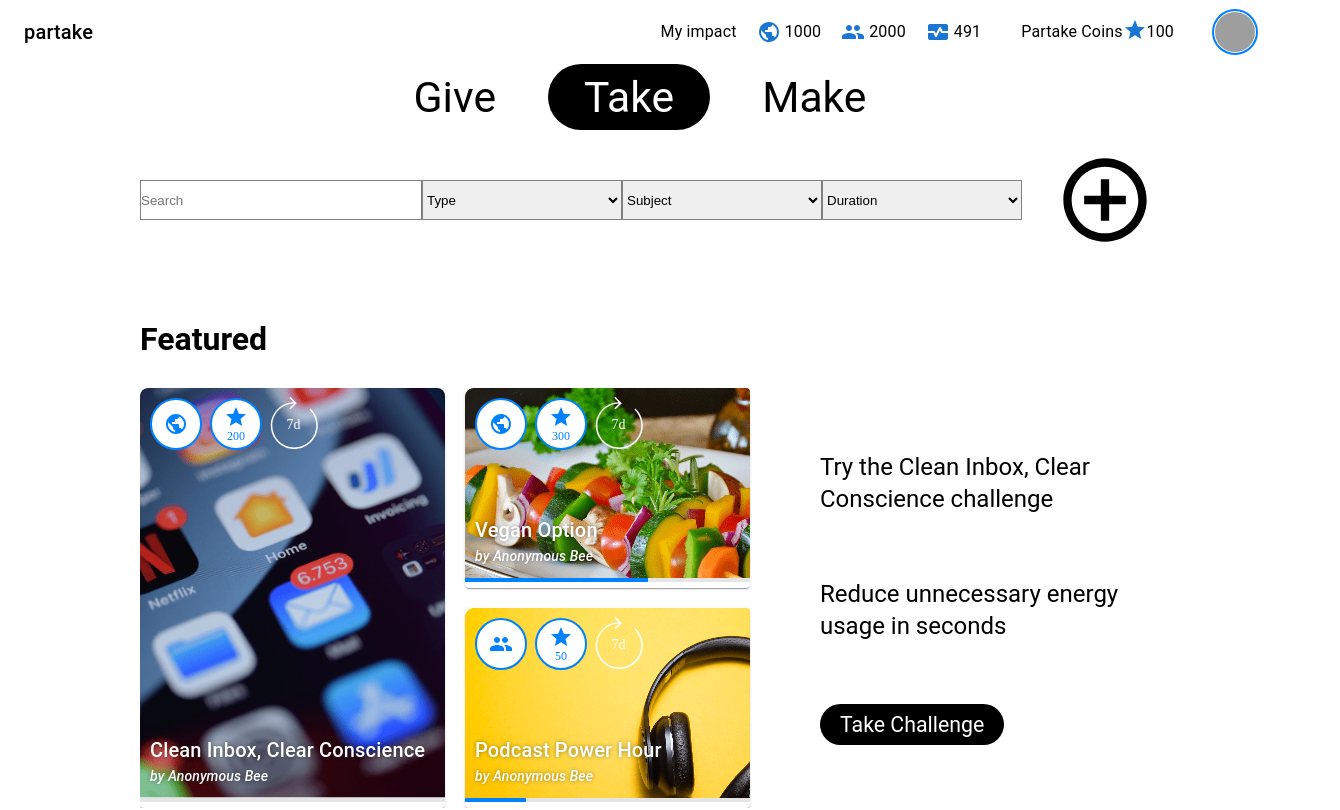
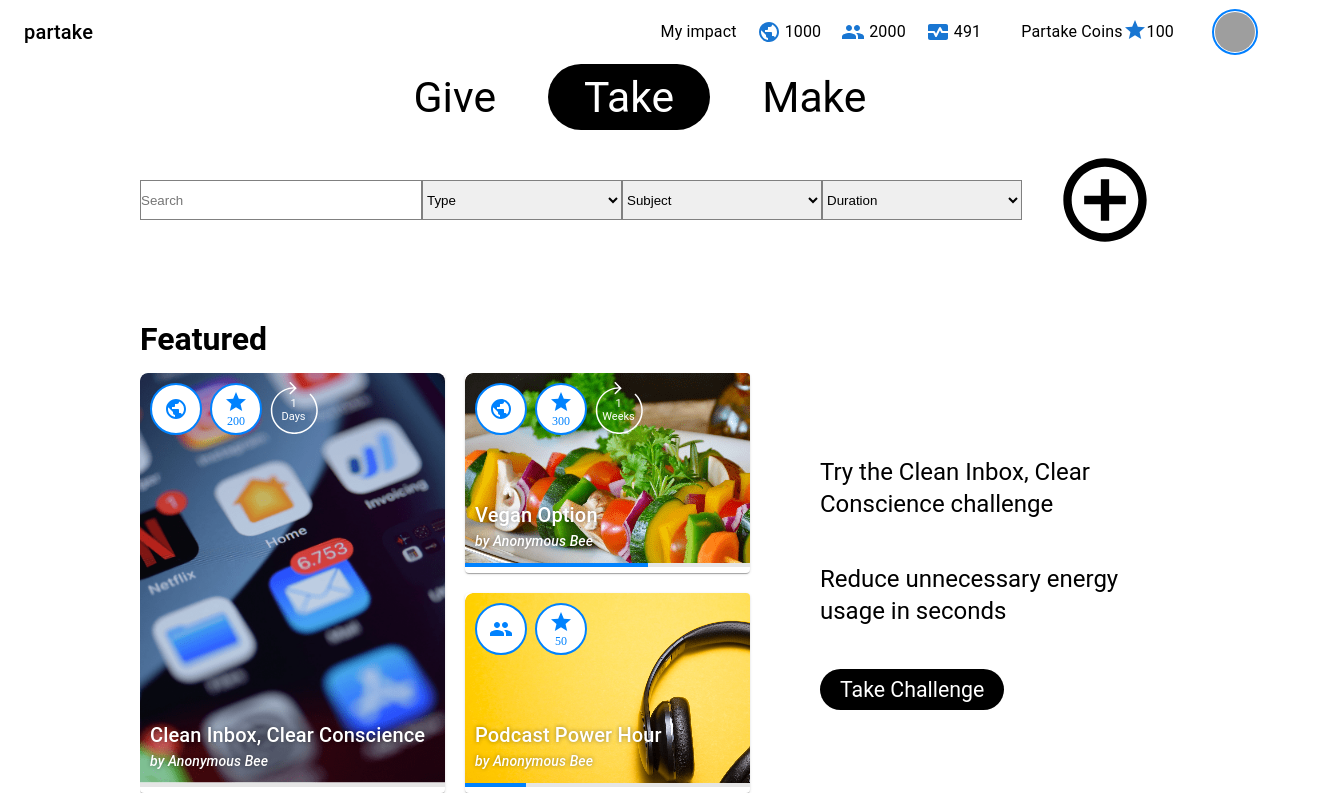
Before and after one commit to Maayan99/partake, a Next.js app in the folder frontend/: page /take in a window 1280 px wide. Shown: the top 810 px of the page, 1340 px wide, since content can reach past the window. Built offline with nearby package versions, Linux system fonts and the light colour scheme; grey boxes are pictures that could not be loaded.

Commit message:
Moved challenge icons to separate file and directory

```diff
--- /dev/null
+++ b/frontend/src/components/cards/challengeIcons/challengeIcons.js
@@ -0,0 +1,55 @@
+import styles from "@components/components/cards/challengeIcons/challengeIcons.module.css";
+import StarIcon from "@mui/icons-material/Star";
+import MonitorHeartIcon from "@mui/icons-material/MonitorHeart";
+import PeopleIcon from "@mui/icons-material/People";
+import PublicIcon from "@mui/icons-material/Public";
+
+
+export default function ChallengeIcons({impactType, coins, duration}) {
+    const getDurationText = () => {
+        console.log(duration);
+        if (duration < 60) {
+            return `${duration} Minutes`;
+        } else if (duration < 1440) {
+            return `${duration / 60} Hours`;
+        } else if (duration < 10080) {
+            return `${duration / 1440} Days`;
+        } else {
+            return `${duration / 10080} Weeks`;
+        }
+    }
+
+
+    const getImpactIcon = () => {
+        switch (impactType) {
+            case 'Wellness':
+                return <MonitorHeartIcon/>;
+            case 'Social':
+                return <PeopleIcon/>;
+            case 'Environment':
+                return <PublicIcon/>;
+            default:
+                return null;
+        }
+    };
+
+
+    return (
+        <div className={styles["icons-container"]}>
+            {impactType ? <div className={`${styles["icon"]} ${styles["impact-icon"]}`}>{getImpactIcon()}</div> : <></>}
+            <div className={`${styles["icon"]} ${styles["coins-icon"]}`}>
+                <StarIcon/>
+                <span className={styles["coins-number"]}>{coins}</span>
+            </div>
+            {duration ?
+                <div className={`${styles["icon"]} ${styles["duration-icon"]}`}>
+                    <svg className={styles["arrow-icon"]} viewBox="0 0 155 163">
+                        <path
+                            d="M133.68,37.545c-0.925-0.925-2.429-0.925-3.353,0c-0.931,0.931-0.931,2.434,0,3.359 C143.334,53.918,150.5,71.216,150.5,89.618c0,37.985-30.902,68.882-68.888,68.882c-37.979,0-68.882-30.902-68.882-68.882 c0-37.788,30.592-68.541,68.303-68.858L67.209,34.58c-0.931,0.925-0.931,2.429,0,3.359c0.459,0.465,1.074,0.698,1.677,0.698 s1.211-0.233,1.677-0.698l18.623-18.623L70.562,0.694c-0.931-0.925-2.429-0.925-3.353,0c-0.931,0.931-0.931,2.434,0,3.359 L79.25,16.088C39.743,17.359,7.987,49.801,7.987,89.606c0,40.605,33.027,73.637,73.631,73.637 c40.611,0,73.637-33.033,73.637-73.631C155.256,69.939,147.588,51.454,133.68,37.545z"/>
+                    </svg>
+                    <p className={styles["duration-text"]}>{getDurationText()}</p>
+                </div>
+            : <></>}
+        </div>
+    )
+}
--- /dev/null
+++ b/frontend/src/components/cards/challengeIcons/challengeIcons.module.css
@@ -0,0 +1,61 @@
+
+.icons-container {
+    top: 8px;
+    left: 8px;
+    display: flex;
+    gap: 8px;
+    margin: 10px 0 0 10px;
+}
+
+.icon {
+    display: flex;
+    flex-direction: column;
+    justify-content: center;
+    align-items: center;
+    background-color: white;
+    border: 2px solid #0082FE;
+    border-radius: 50%;
+    padding: 4px;
+    width: 40px;
+    height: 40px;
+    color: #0082FE;
+}
+
+.impact-icon {
+    position: relative;
+}
+
+.coins-icon {
+    position: relative;
+}
+
+.coins-number {
+    font-size: 12px;
+}
+
+.duration-icon {
+    border: none;
+    position: relative;
+    background: transparent;
+    padding: 0px;
+    margin-top: -1px;
+    margin-left: -3px;
+    width: 52px;
+    height: 52px;
+    color: white;
+}
+
+.arrow-icon {
+    fill: white;
+    width: 52px;
+    height: 52px;
+}
+
+.duration-text {
+    position: absolute;
+    text-align: center;
+    top: 53%;
+    left: 51%;
+    transform: translate(-50%, -50%);
+    font-size: 11px;
+}
--- a/frontend/src/components/cards/largeChallengeCard/largeChallengeCard.js
+++ b/frontend/src/components/cards/largeChallengeCard/largeChallengeCard.js
@@ -1,27 +1,15 @@
 import React from 'react';
-import {Card, CardContent, CardMedia, Typography, LinearProgress} from '@mui/material';
+import {Card, CardContent, CardMedia, Typography, LinearProgress, duration} from '@mui/material';
 import MonitorHeartIcon from '@mui/icons-material/MonitorHeart';
 import PeopleIcon from '@mui/icons-material/People';
 import PublicIcon from '@mui/icons-material/Public';
 import StarIcon from '@mui/icons-material/Star';
 
 import styles from "./largeChallengeCard.module.css"
+import ChallengeIcons from "@components/components/cards/challengeIcons/challengeIcons";
 
 const LargeChallengeCard = ({challenge}) => {
-    const {id, coverImage, title, author, impactType, coins, progress} = challenge;
-
-    const getImpactIcon = () => {
-        switch (impactType) {
-            case 'Wellness':
-                return <MonitorHeartIcon/>;
-            case 'Social':
-                return <PeopleIcon/>;
-            case 'Environment':
-                return <PublicIcon/>;
-            default:
-                return null;
-        }
-    };
+    const {id, coverImage, title, author, impactType, coins, progress, duration} = challenge;
 
     const handleClick = () => {
         window.location.href = `take/${id}`
@@ -32,22 +20,7 @@ const LargeChallengeCard = ({challenge}) => {
             {/*TODO: check this weird extra padding that comes out of nowhere in CardContent*/}
             <CardContent sx={{padding: "0px"}}>
                 <div className={styles["cover-image"]} style={{backgroundImage: `url("/assets/PNG/${coverImage}")`}}>
-                    <div className={styles["icons-container"]}>
-
-                        {impactType ? <div className={`${styles["icon"]} ${styles["impact-icon"]}`}>{getImpactIcon()}</div> :  <></>}
-                        <div className={`${styles["icon"]} ${styles["coins-icon"]}`}>
-                            <StarIcon/>
-                            <span className={styles["coins-number"]}>{coins}</span>
-                        </div>
-                        <div className={`${styles["icon"]} ${styles["duration-icon"]}`}>
-                            <svg className={styles["arrow-icon"]} viewBox="0 0 155 163">
-                                <path
-                                    d="M133.68,37.545c-0.925-0.925-2.429-0.925-3.353,0c-0.931,0.931-0.931,2.434,0,3.359 C143.334,53.918,150.5,71.216,150.5,89.618c0,37.985-30.902,68.882-68.888,68.882c-37.979,0-68.882-30.902-68.882-68.882 c0-37.788,30.592-68.541,68.303-68.858L67.209,34.58c-0.931,0.925-0.931,2.429,0,3.359c0.459,0.465,1.074,0.698,1.677,0.698 s1.211-0.233,1.677-0.698l18.623-18.623L70.562,0.694c-0.931-0.925-2.429-0.925-3.353,0c-0.931,0.931-0.931,2.434,0,3.359 L79.25,16.088C39.743,17.359,7.987,49.801,7.987,89.606c0,40.605,33.027,73.637,73.631,73.637 c40.611,0,73.637-33.033,73.637-73.631C155.256,69.939,147.588,51.454,133.68,37.545z"/>
-                            </svg>
-                            <span className={styles["duration-text"]}>7d</span>
-                        </div>
-                    </div>
-
+                    <ChallengeIcons duration={duration} impactType={impactType} coins={coins}/>
                     <div className={styles["text-container"]}>
                         <Typography variant="h6" component="div" className="card-title">
                             {title}
--- a/frontend/src/components/cards/smallChallengeCard/smallChallengeCard.js
+++ b/frontend/src/components/cards/smallChallengeCard/smallChallengeCard.js
@@ -6,22 +6,12 @@ import PublicIcon from '@mui/icons-material/Public';
 import StarIcon from '@mui/icons-material/Star';
 
 import styles from "./smallChallengeCard.module.css"
+import ChallengeIcons from "@components/components/cards/challengeIcons/challengeIcons";
 
 const SmallChallengeCard = ({challenge}) => {
-    const {id, coverImage, title, author, impactType, coins, progress} = challenge;
+    const {id, coverImage, title, author, impactType, coins, progress, duration} = challenge;
 
-    const getImpactIcon = () => {
-        switch (impactType) {
-            case 'Wellness':
-                return <MonitorHeartIcon/>;
-            case 'Social':
-                return <PeopleIcon/>;
-            case 'Environment':
-                return <PublicIcon/>;
-            default:
-                return null;
-        }
-    };
+
 
     const handleClick = () => {
         window.location.href = `take/${id}`
@@ -32,21 +22,7 @@ const SmallChallengeCard = ({challenge}) => {
             {/*TODO: check this weird extra padding that comes out of nowhere in CardContent*/}
             <CardContent sx={{padding: "0px"}}>
                 <div className={styles["cover-image"]} style={{backgroundImage: `url("/assets/PNG/${coverImage}")`}}>
-                    <div className={styles["icons-container"]}>
-
-                        {impactType ? <div className={`${styles["icon"]} ${styles["impact-icon"]}`}>{getImpactIcon()}</div> : <></>}
-                        <div className={`${styles["icon"]} ${styles["coins-icon"]}`}>
-                            <StarIcon/>
-                            <span className={styles["coins-number"]}>{coins}</span>
-                        </div>
-                        <div className={`${styles["icon"]} ${styles["duration-icon"]}`}>
-                            <svg className={styles["arrow-icon"]} viewBox="0 0 155 163">
-                                <path
-                                    d="M133.68,37.545c-0.925-0.925-2.429-0.925-3.353,0c-0.931,0.931-0.931,2.434,0,3.359 C143.334,53.918,150.5,71.216,150.5,89.618c0,37.985-30.902,68.882-68.888,68.882c-37.979,0-68.882-30.902-68.882-68.882 c0-37.788,30.592-68.541,68.303-68.858L67.209,34.58c-0.931,0.925-0.931,2.429,0,3.359c0.459,0.465,1.074,0.698,1.677,0.698 s1.211-0.233,1.677-0.698l18.623-18.623L70.562,0.694c-0.931-0.925-2.429-0.925-3.353,0c-0.931,0.931-0.931,2.434,0,3.359 L79.25,16.088C39.743,17.359,7.987,49.801,7.987,89.606c0,40.605,33.027,73.637,73.631,73.637 c40.611,0,73.637-33.033,73.637-73.631C155.256,69.939,147.588,51.454,133.68,37.545z"/>
-                            </svg>
-                            <span className={styles["duration-text"]}>7d</span>
-                        </div>
-                    </div>
+                    <ChallengeIcons impactType={impactType} coins={coins} duration={duration}/>
 
                     <div className={styles["text-container"]}>
                         <Typography variant="h6" component="div" className="card-title">
--- a/frontend/src/components/cards/smallChallengeCard/smallChallengeCard.module.css
+++ b/frontend/src/components/cards/smallChallengeCard/smallChallengeCard.module.css
@@ -20,70 +20,12 @@
     color: white;
 }
 
-.icons-container {
-    top: 8px;
-    left: 8px;
-    display: flex;
-    gap: 8px;
-    margin: 10px 0 0 10px;
-}
-
-.icon {
-    display: flex;
-    flex-direction: column;
-    justify-content: center;
-    align-items: center;
-    background-color: white;
-    border: 2px solid #0082FE;
-    border-radius: 50%;
-    padding: 4px;
-    width: 40px;
-    height: 40px;
-    color: #0082FE;
-}
 
 .progress {
     width: 305px;
     height: 10px;
 }
 
-.impact-icon {
-    position: relative;
-}
-
-.coins-icon {
-    position: relative;
-}
-
-.coins-number {
-    font-size: 12px;
-}
-
-.duration-icon {
-    border: none;
-    position: relative;
-    background: transparent;
-    padding: 0px;
-    margin-top: -1px;
-    margin-left: -3px;
-    width: 52px;
-    height: 52px;
-    color: white;
-}
-
-.arrow-icon {
-    fill: white;
-    width: 52px;
-    height: 52px;
-}
-
-.duration-text {
-    position: absolute;
-    top: 53%;
-    left: 51%;
-    transform: translate(-50%, -50%);
-    font-size: 14px;
-}
 
 @media screen and (min-width: 1440px) {
     .small-challenge-card {
--- a/frontend/src/pages/take/take.module.css
+++ b/frontend/src/pages/take/take.module.css
@@ -45,6 +45,8 @@
     display: flex;
     justify-content: space-between;
     padding-top: 30px;
+    margin-bottom: 15px;
+
     padding-right: 40px;
 }
 
@@ -52,7 +54,6 @@
     margin-left: 140px;
     display: flex;
     overflow-x: auto;
-    padding-top: 30px;
     scrollbar-width: thin;
     scrollbar-color: rgba(0, 0, 0, 0.3) transparent; /* Change scrollbar color */
     gap: 20px
@@ -69,6 +70,7 @@
     flex-direction: column;
     justify-content: space-evenly;
     margin-left: 50px;
+    padding: 40px 0 40px 0;
     max-width: 350px;
 }
 
@@ -76,6 +78,9 @@
     margin-left: 140px;
     display: flex;
     gap: 20px;
-    margin-top: 15px;
     margin-bottom:30px;
+    overflow-x: auto;
+    scrollbar-width: thin;
+    scrollbar-color: rgba(0, 0, 0, 0.3) transparent; /* Change scrollbar color */
+
 }
```
Also changed, not shown: frontend/src/components/cards/challengeCoverCard/challengeCoverCard.js (+3 -29 lines).
